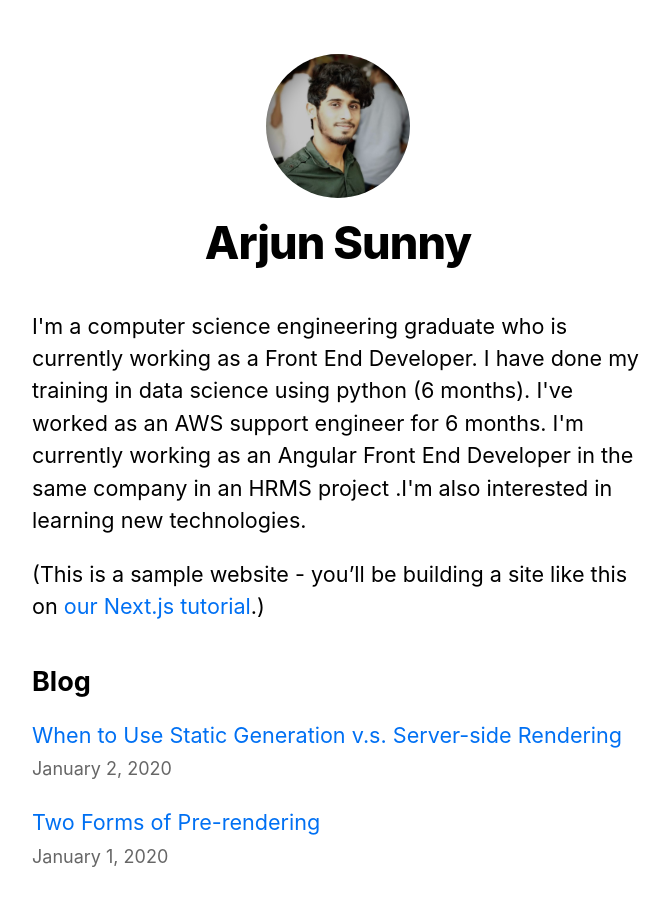
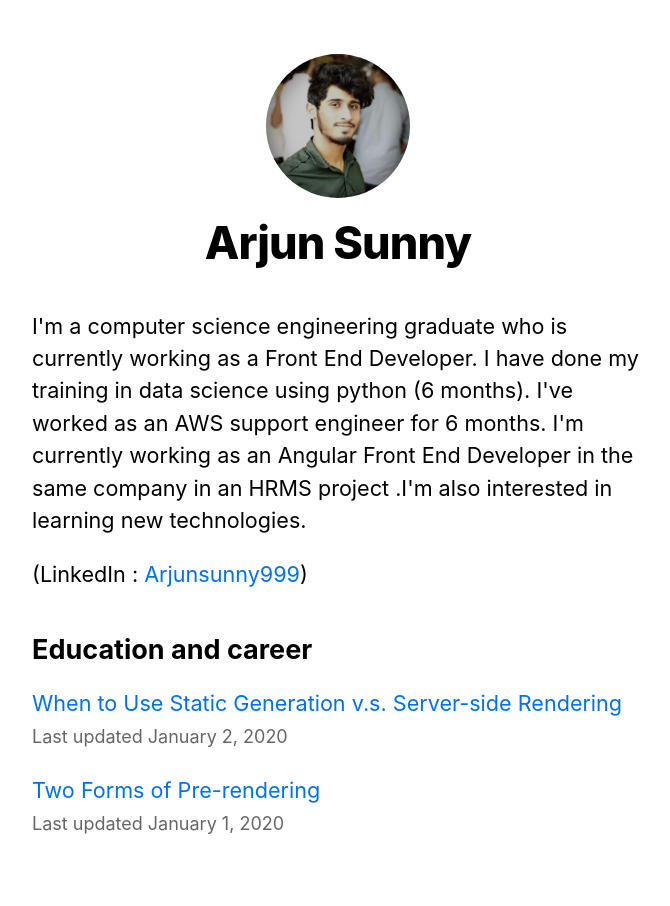
Before and after one commit to arjunsunny999/nextjs-blog, a Next.js app: page / in a window 1280 px wide. Shown: the top 906 px of the page, without its empty margins (302-972 px from the left). Built offline with nearby package versions, Linux system fonts and the light colour scheme.

Commit message:
Add files via upload
Resume update

```diff
--- a/pages/index.js
+++ b/pages/index.js
@@ -26,13 +26,13 @@ export default function Home({ allPostsData }) {
           I have done my training in data science using python (6 months).
           I've worked as an AWS support engineer for 6 months. I'm currently working as an Angular Front End Developer in the same company in an HRMS project .I'm also interested in learning new technologies.</p>
         <p>
-          (This is a sample website - you’ll be building a site like this on{' '}
-          <a href="https://nextjs.org/learn">our Next.js tutorial</a>.)
+          (LinkedIn : {' '}
+          <a href="https://www.linkedin.com/in/arjunsunny999/">Arjunsunny999</a>)
         </p>
       </section>
 
       <section className={`${utilStyles.headingMd} ${utilStyles.padding1px}`}>
-        <h2 className={utilStyles.headingLg}>Blog</h2>
+        <h2 className={utilStyles.headingLg}>Education and career</h2>
         <ul className={utilStyles.list}>
           {allPostsData.map(({ id, date, title }) => (
 
@@ -42,7 +42,7 @@ export default function Home({ allPostsData }) {
            </Link>
            <br />
            <small className={utilStyles.lightText}>
-             <Date dateString={date} />
+             <span> Last updated <Date dateString={date} /> </span>
            </small>
          </li>
 
```
